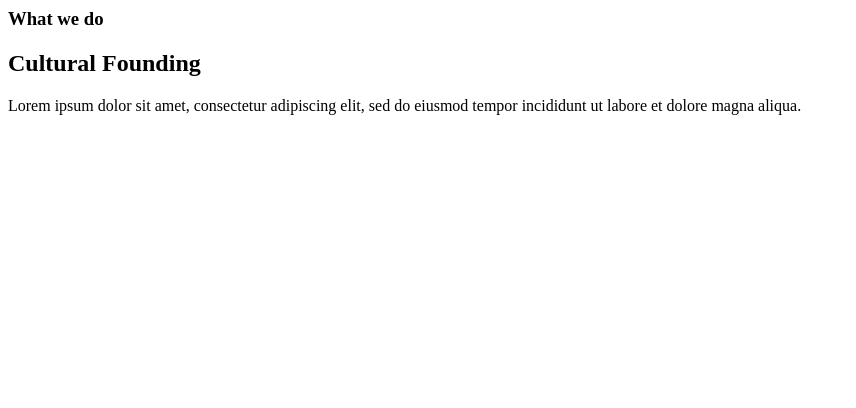
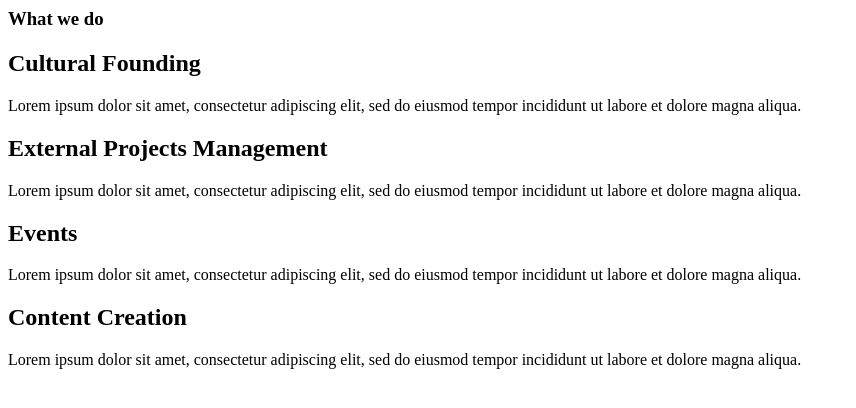
Before and after one commit to IvanSchlagheck/MUGMUG, a Rails app: template app/views/components/_what-we-do.html.erb in a window 1280 px wide. Shown: the top 408 px of the page, without its empty margins (0-856 px from the left). Run offline with Rails 7, Linux system fonts and the light colour scheme; the template is opened without the code that fills it, so the values that code supplies are empty; some libraries are stand-ins or nearby versions.

Commit message:
what we do section partially fnished

```diff
--- a/app/views/components/_what-we-do.html.erb
+++ b/app/views/components/_what-we-do.html.erb
@@ -5,24 +5,24 @@
     <div class="wide-cards-wrapper">
       <div class="wide-card">
         <div class="card-black-back" id="wide-card-1"></div>
-        <h2 class="cultural-founding">Cultural Founding</h2>
-        <p class="cultural-founding-text">Lorem ipsum dolor sit amet, consectetur adipiscing elit, sed do eiusmod tempor incididunt ut labore et dolore magna aliqua.</p>
+        <h2 class="card-title" id="cf-title">Cultural Founding</h2>
+        <p class="card-text" id="cf-text">Lorem ipsum dolor sit amet, consectetur adipiscing elit, sed do eiusmod tempor incididunt ut labore et dolore magna aliqua.</p>
       </div>
-      <!--<div class="wide-card">
+      <div class="wide-card">
         <div class="card-black-back" id="wide-card-2"></div>
-        <h2>External Projects Management</h2>
-        <p>Lorem ipsum dolor sit amet, consectetur adipiscing elit, sed do eiusmod tempor incididunt ut labore et dolore magna aliqua.</p>
+        <h2 class="card-title" id="epm-title">External Projects Management</h2>
+        <p class="card-text" id="epm-text">Lorem ipsum dolor sit amet, consectetur adipiscing elit, sed do eiusmod tempor incididunt ut labore et dolore magna aliqua.</p>
       </div>
       <div class="wide-card">
         <div class="card-black-back" id="wide-card-3"></div>
-        <h2>Events</h2>
-        <p>Lorem ipsum dolor sit amet, consectetur adipiscing elit, sed do eiusmod tempor incididunt ut labore et dolore magna aliqua.</p>
+        <h2 class="card-title" id="ev-title">Events</h2>
+        <p class="card-text" id="ev-text">Lorem ipsum dolor sit amet, consectetur adipiscing elit, sed do eiusmod tempor incididunt ut labore et dolore magna aliqua.</p>
       </div>
       <div class="wide-card">
         <div class="card-black-back" id="wide-card-4"></div>
-        <h2>Content Creation</h2>
-        <p>Lorem ipsum dolor sit amet, consectetur adipiscing elit, sed do eiusmod tempor incididunt ut labore et dolore magna aliqua.</p>
-      </div>-->
+        <h2 class="card-title" id="cc-title">Content Creation</h2>
+        <p class="card-text" id="cc-text">Lorem ipsum dolor sit amet, consectetur adipiscing elit, sed do eiusmod tempor incididunt ut labore et dolore magna aliqua.</p>
+      </div>
     </div>
   </div>
 </div>
```
Also changed, not shown: app/assets/stylesheets/components/_what-we-do.scss (+58 -17 lines).
